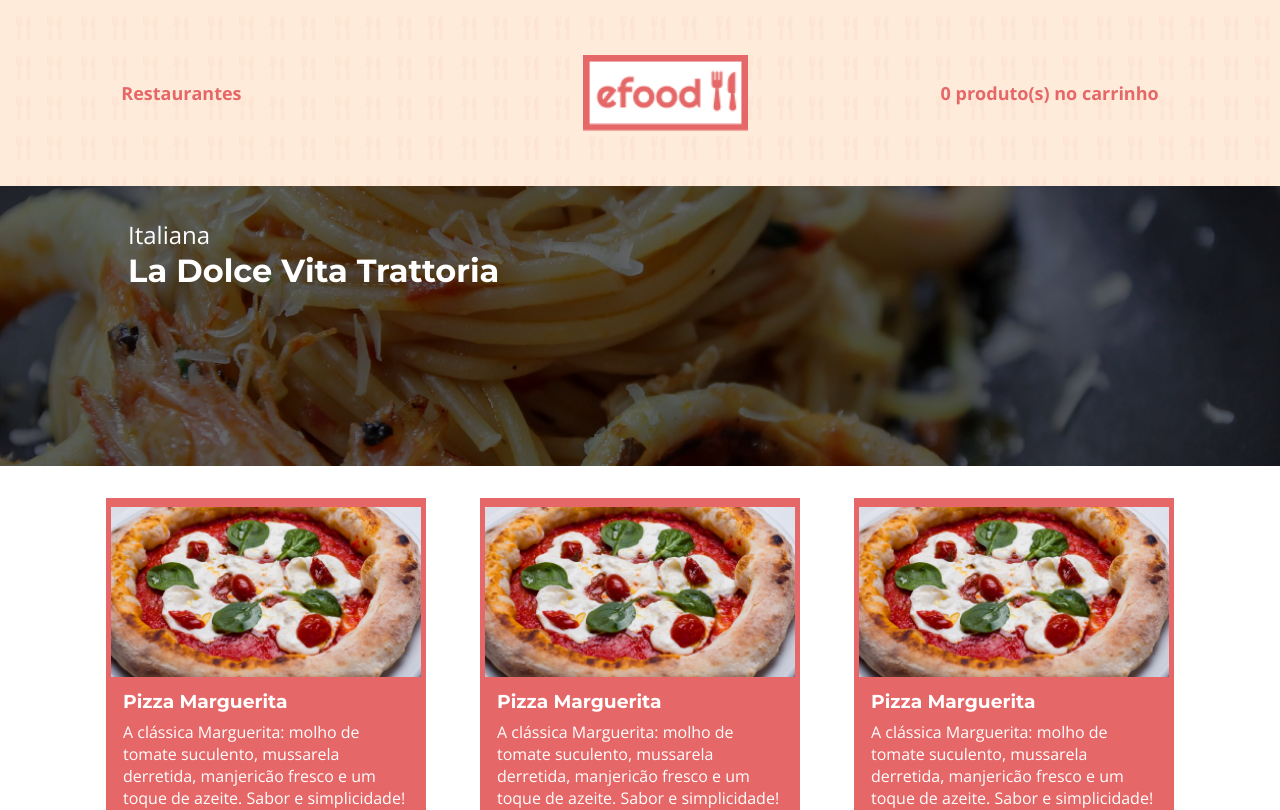
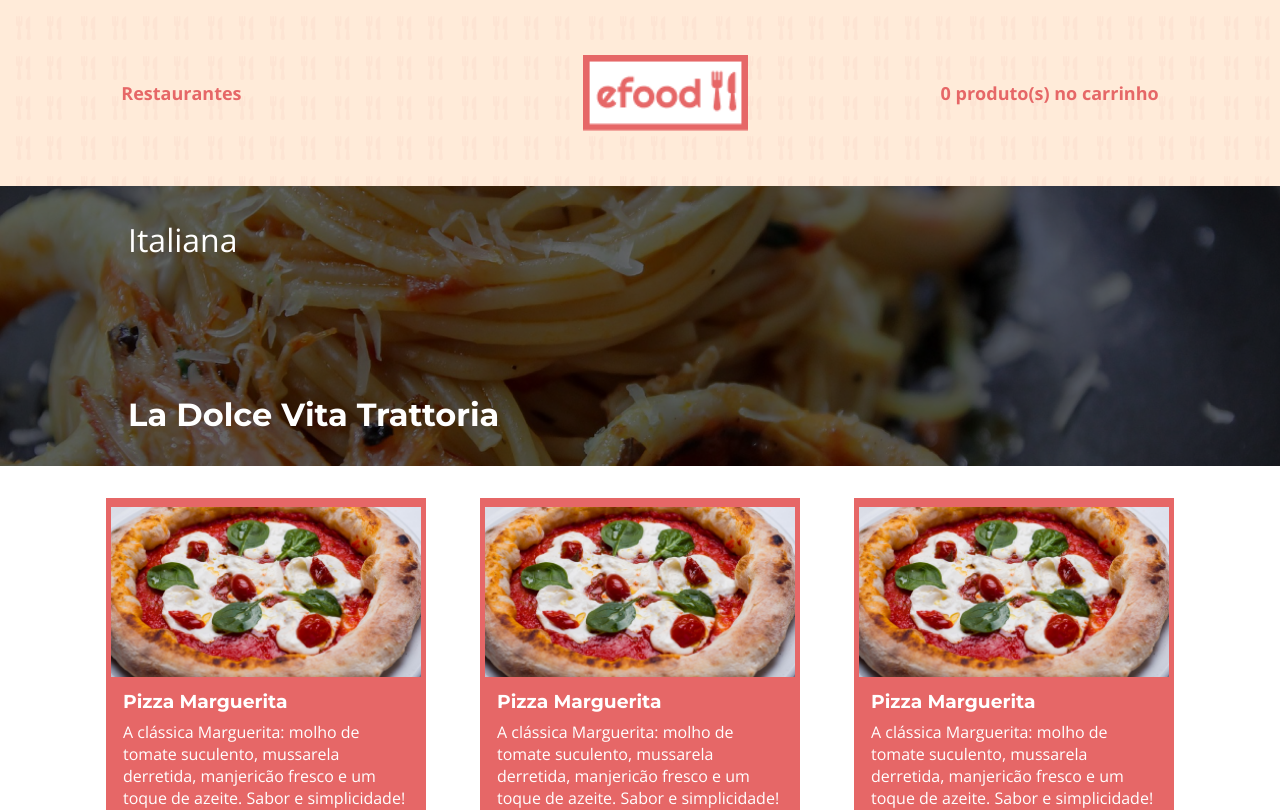
Before and after one commit to alvesxdani/efood-ebac, a React (Vite) app: page /about/0 in a window 1280 px wide. Shown: the top 810 px of the page. Built offline with nearby package versions, Linux system fonts and the light colour scheme.

Commit message:
:lipstick: feat: estilizando a div que centraliza o conteúdo da header da página do restaurante

```diff
--- a/src/pages/Perfil/style.ts
+++ b/src/pages/Perfil/style.ts
@@ -2,19 +2,25 @@ import styled from "styled-components";
 import imgHeader from '../../assets/header2.png'
 
 export const StyledHeaderPerfil = styled.div`
-  background-color: rgba(0,0,0,0.6);
+  background-color: rgba(0, 0, 0, 0.6);
   background-image: url(${imgHeader});
   background-size: cover;
   width: 100%;
   height: 280px;
-  display: flex;
-  flex-direction: column;
   padding: 2rem 8rem;
-  justify-content: space-between;
   color: #fff;
   background-blend-mode: darken;
+  display: flex;
+  justify-content: center;
+  .header-restaurant {
+    height: 100%;
+    display: flex;
+    flex-direction: column;
+    justify-content: space-between;
+    width: 1090px;
+  }
   span {
-    font-size: 1.5rem;
+    font-size: 32px;
     font-weight: 100;
   }
 `
```
